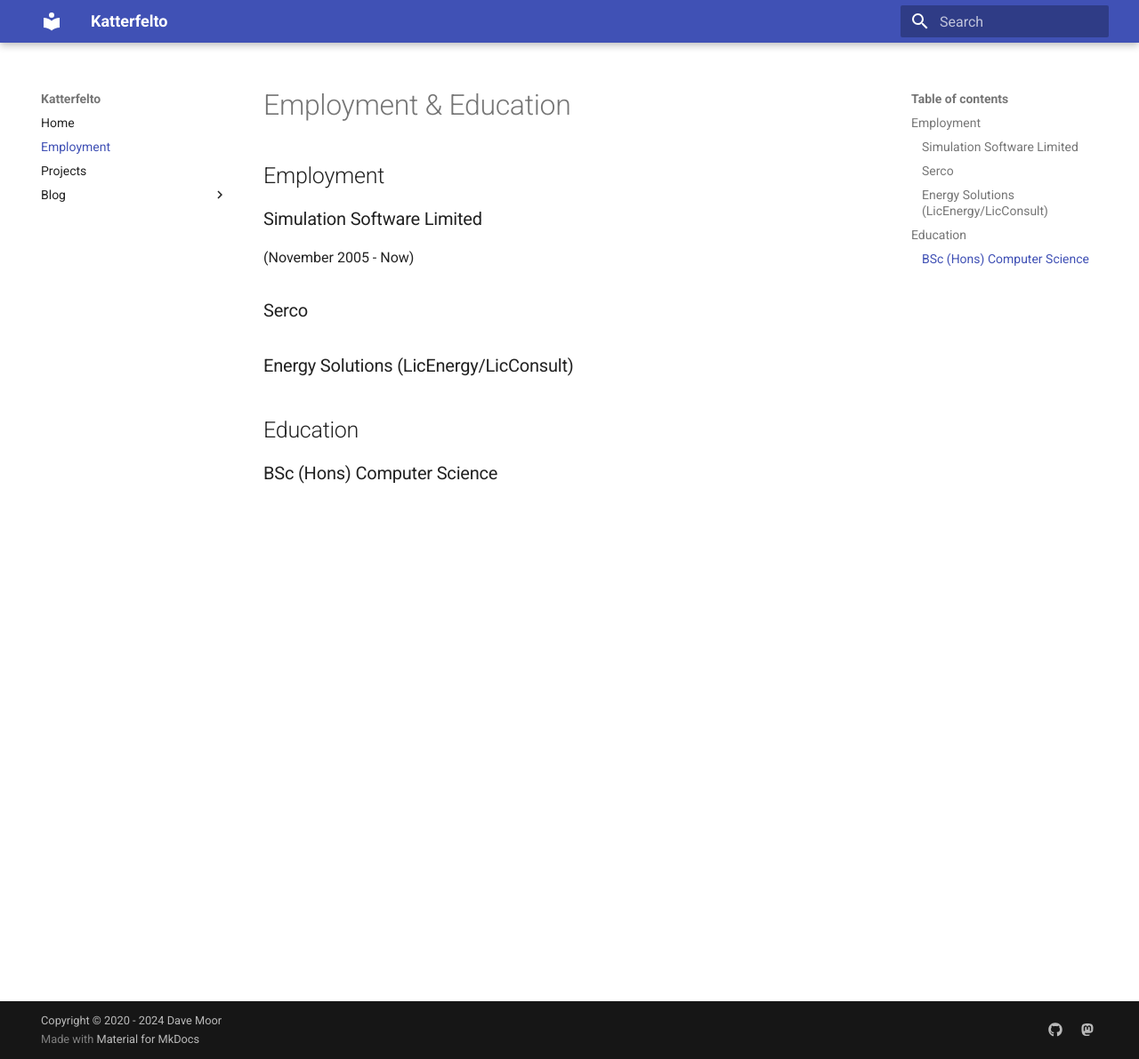
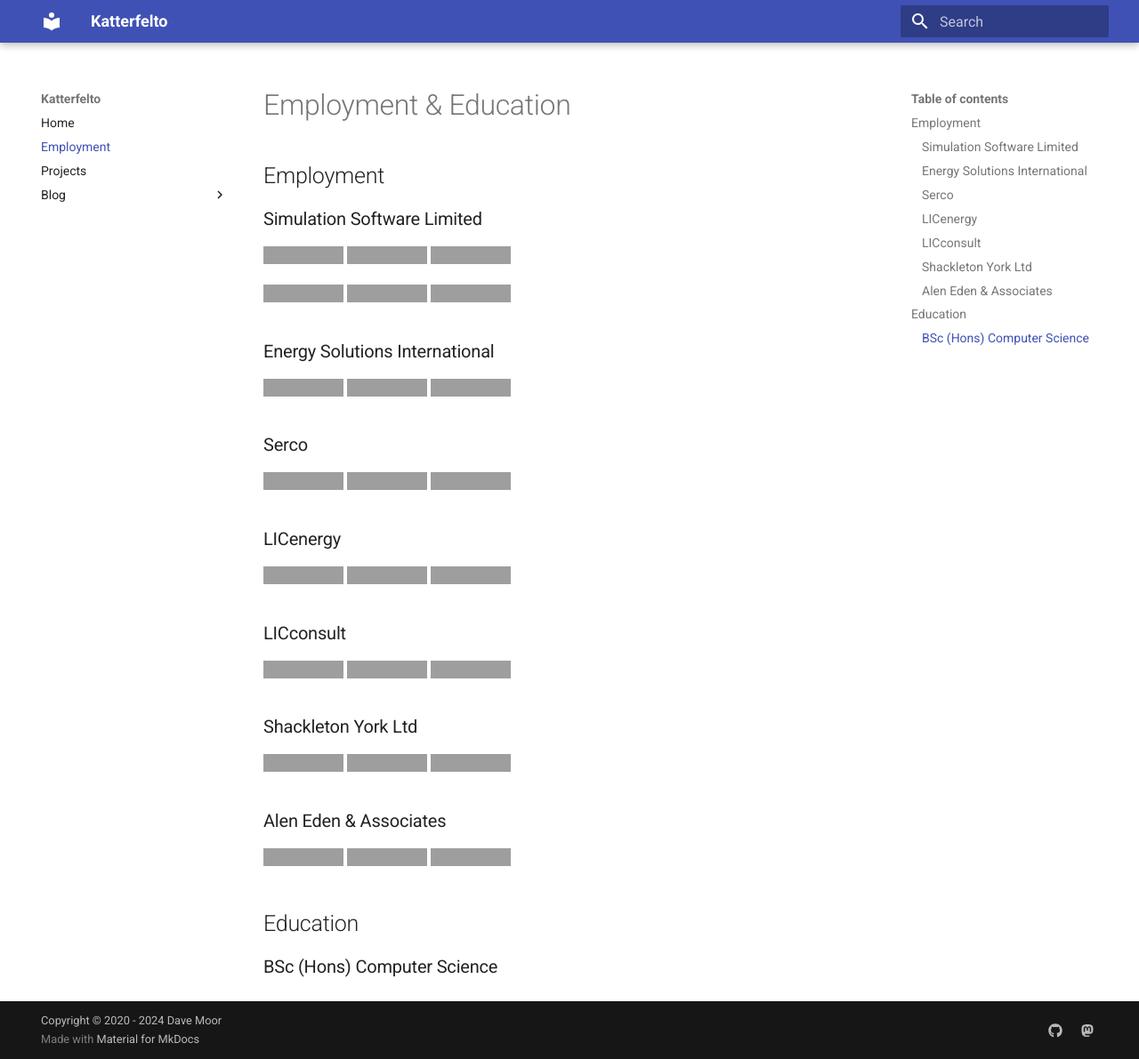
Before and after one commit to katterfelto/katterfelto.github.io, an MkDocs documentation site: the page built from docs/employment.md, in a window 1280 px wide and 1191 px high. Shown: the whole window at 89% size. Built offline with MkDocs 1.6.1 and Material for MkDocs 9.7.7, drawn with Linux system fonts in a browser that asks for light colours; grey boxes are pictures that could not be loaded.

Commit message:
initial employment history

```diff
--- a/docs/employment.md
+++ b/docs/employment.md
@@ -4,11 +4,33 @@
 
 ### Simulation Software Limited
 
-(November 2005 - Now)
+![started](https://img.shields.io/badge/Started-Sept._2021-green?style=plastic) ![ended](https://img.shields.io/badge/Ended-Present-red?style=plastic) ![role](https://img.shields.io/badge/Role-Software_Development_Manager-blue?style=plastic)
+
+![started](https://img.shields.io/badge/Started-Nov._2005-green?style=plastic) ![ended](https://img.shields.io/badge/Ended-Sept._2021-red?style=plastic) ![role](https://img.shields.io/badge/Role-Senior_Engineer-blue?style=plastic)
+
+### Energy Solutions International
+
+![started](https://img.shields.io/badge/Started-Sept._2002-green?style=plastic) ![ended](https://img.shields.io/badge/Ended-Nov._2005-red?style=plastic) ![role](https://img.shields.io/badge/Role-Senior_Engineer-blue?style=plastic)
 
 ### Serco
 
-### Energy Solutions (LicEnergy/LicConsult)
+![started](https://img.shields.io/badge/Started-Oct._1998-green?style=plastic) ![ended](https://img.shields.io/badge/Ended-Sept._2002-red?style=plastic) ![role](https://img.shields.io/badge/Role-Analyst_Level_2-blue?style=plastic)
+
+### LICenergy
+
+![started](https://img.shields.io/badge/Started-Jul._1996-green?style=plastic) ![ended](https://img.shields.io/badge/Ended-Oct._1998-red?style=plastic) ![role](https://img.shields.io/badge/Role-Engineer-blue?style=plastic)
+
+### LICconsult
+
+![started](https://img.shields.io/badge/Started-Aug._1994-green?style=plastic) ![ended](https://img.shields.io/badge/Ended-Aug._1995-red?style=plastic) ![role](https://img.shields.io/badge/Role-Trainee_Engineer-blue?style=plastic)
+
+### Shackleton York Ltd
+
+![started](https://img.shields.io/badge/Started-1990-green?style=plastic) ![ended](https://img.shields.io/badge/Ended-1992-red?style=plastic) ![role](https://img.shields.io/badge/Role-Draughtsman-blue?style=plastic)
+
+### Alen Eden & Associates
+
+![started](https://img.shields.io/badge/Started-1985-green?style=plastic) ![ended](https://img.shields.io/badge/Ended-1990-red?style=plastic) ![role](https://img.shields.io/badge/Role-Trainee_Archtectural_Technician-blue?style=plastic)
 
 ## Education
 
```
